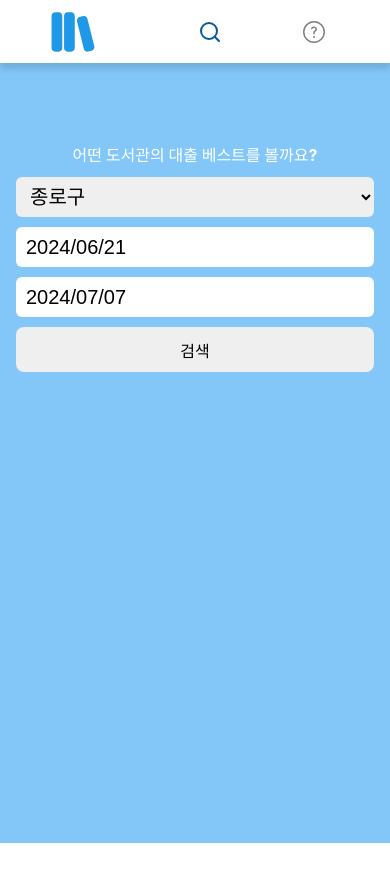
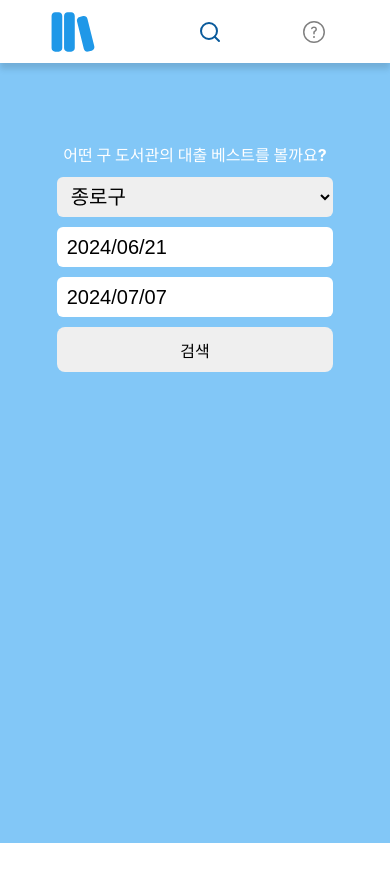
Before and after one commit to Sooparkle/Library, a React (Create React App) app: page / in a window 390 px wide. Shown: the top 882 px of the page. Before the commit the page ends 844 px from the top, so only its background shows below. Built offline with nearby package versions, Linux system fonts and the light colour scheme.

Commit message:
Style(Main) : Modified form & chart area CSS

```diff
--- a/src/App.css
+++ b/src/App.css
@@ -202,6 +202,7 @@ nav li .active {
   align-items: stretch;
   height: 100%;
   margin-inline: auto;
+  padding-top: 80px;
 }
 
 .search-down-allow{
@@ -233,7 +234,7 @@ nav li .active {
 .search-wrap h1{
   margin: 0;
   text-align: center;
-  padding-top: 80px;
+  /* padding-top: 80px; */
 }
 
 @media screen and (max-width : 768px){
@@ -716,4 +717,9 @@ font-weight: bold;
   .chart-wrap{
     grid-template-columns: 1fr;
   }
+
+  .search-items-wrap{
+    flex-direction: column;
+    gap: 2rem;
+  }
 }
--- a/src/App.tsx
+++ b/src/App.tsx
@@ -112,14 +112,14 @@ function App() {
   return (
     <>
       <section
-        style={{ height: libraryQuery ? "55dvh" : "calc(100dvh - 4rem)" }}
+        style={{ height: libraryQuery ? "100%" : "calc(100dvh - 4rem)" }}
         className="search-background">
 
           <div
             className="search-items-wrap"
           >
             <div className="search-wrap">
-              <h1>어떤 도서관의 대출 베스트를 볼까요?</h1>
+              <h1>어떤 구 도서관의 대출 베스트를 볼까요?</h1>
               <SearchForm
                 setTitle={setTitle}
                 onSearch={onSearch}
```
